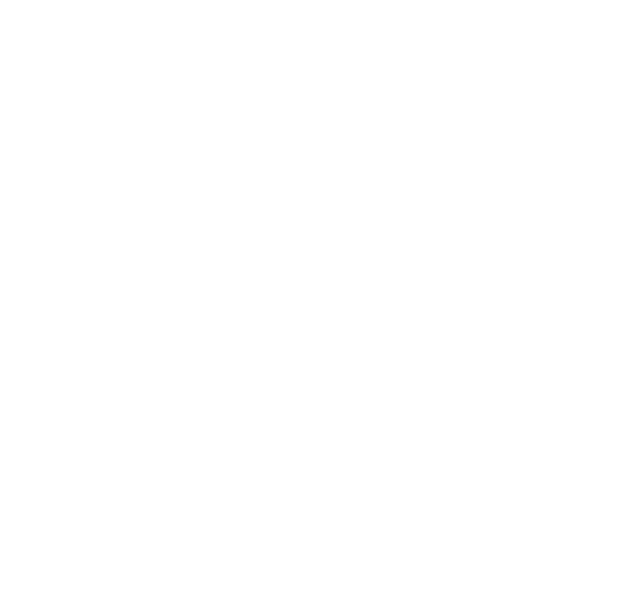
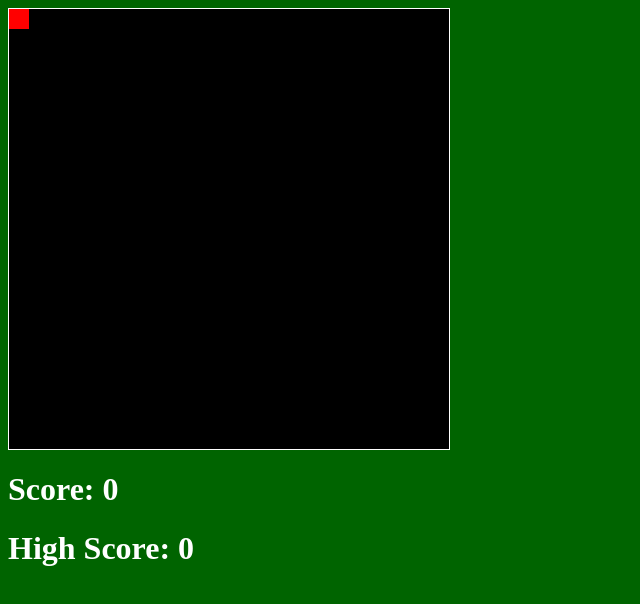
Before and after one commit to personaschlatt/personaschlatt.github.io, a plain HTML site: page asd-projects/snake/index.html in a window 1280 px wide. Shown: the whole page, without its empty margins (0-640 px from the left). Drawn offline with Linux system fonts and the light colour scheme.

Commit message:
saving data shapes

```diff
--- a/asd-projects/snake/index.html
+++ b/asd-projects/snake/index.html
@@ -4,12 +4,15 @@
   <head>
     <title>Snake</title>
     <!--Link jQuery and CSS here-->
-
+    <script src="jquery.min.js"></script>
+    <link rel="stylesheet" type="text/css" href="index.css" />
   </head>
   <body>
-
+    <div id="board"></div>
+<h1 id="score">Score: 0</h1>
+<h1 id="highScore">High Score: 0</h1>
   </body>
 
   <!-- Link index.js here -->
-
+  <script src="index.js"></script>
 </html>
--- a/asd-projects/snake/index.js
+++ b/asd-projects/snake/index.js
@@ -10,7 +10,11 @@ var scoreElement = $("#score");
 var highScoreElement = $("#highScore");
 
 // TODO 4a: Create the snake, apple and score variables
+var snake = 0
+var apple = 0
 // Game Variables
+var score = 0
+
 
 // Constant Variables
 var ROWS = 20;
@@ -43,7 +47,7 @@ function init() {
   // TODO 4c-2: initialize the snake
 
   // TODO 4b-2: initialize the apple
-
+  makeApple()
   // TODO 5a: Initialize the interval
 
 }
@@ -185,6 +189,14 @@ function endGame() {
  */
 function makeApple() {
   // TODO 4b-1: Fill in the makeApple() code block
+  apple.element = $("<div>").addClass("apple").appendTo(board);
+
+  var randomPosition = getRandomAvailablePosition()
+
+  apple.row = randomPosition.row;
+  apple.column = randomPosition.column;
+
+  repositionSquare(apple);
 }
 
 /* Create an HTML element for a snakeSquare using jQuery. Then, given a row and
```
